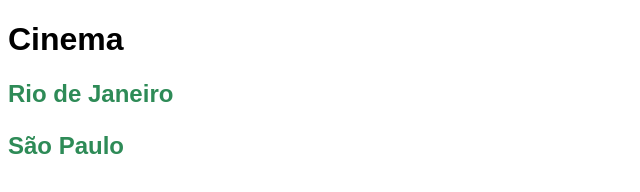
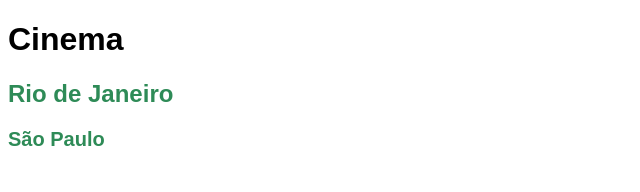
Before and after one commit to GabrielGarciaRibeiroDeSouza/exerc-cios-de-programa-o, a plain HTML site: page cinema/index.html in a window 1280 px wide. Shown: the whole page, without its empty margins (0-640 px from the left). Drawn offline with Linux system fonts and the light colour scheme.

Commit message:
correção da atividade cinema

```diff
--- a/cinema/css/estilo.css
+++ b/cinema/css/estilo.css
@@ -11,7 +11,7 @@ h2 a {
   color: seagreen;
 }
 p {
-  text-size-adjust: 20px;
+  font-size: 20px;
 }
 body {
   font-family: Arial;
```
Also changed, not shown: cinema/index.html (+1 -0 lines).
